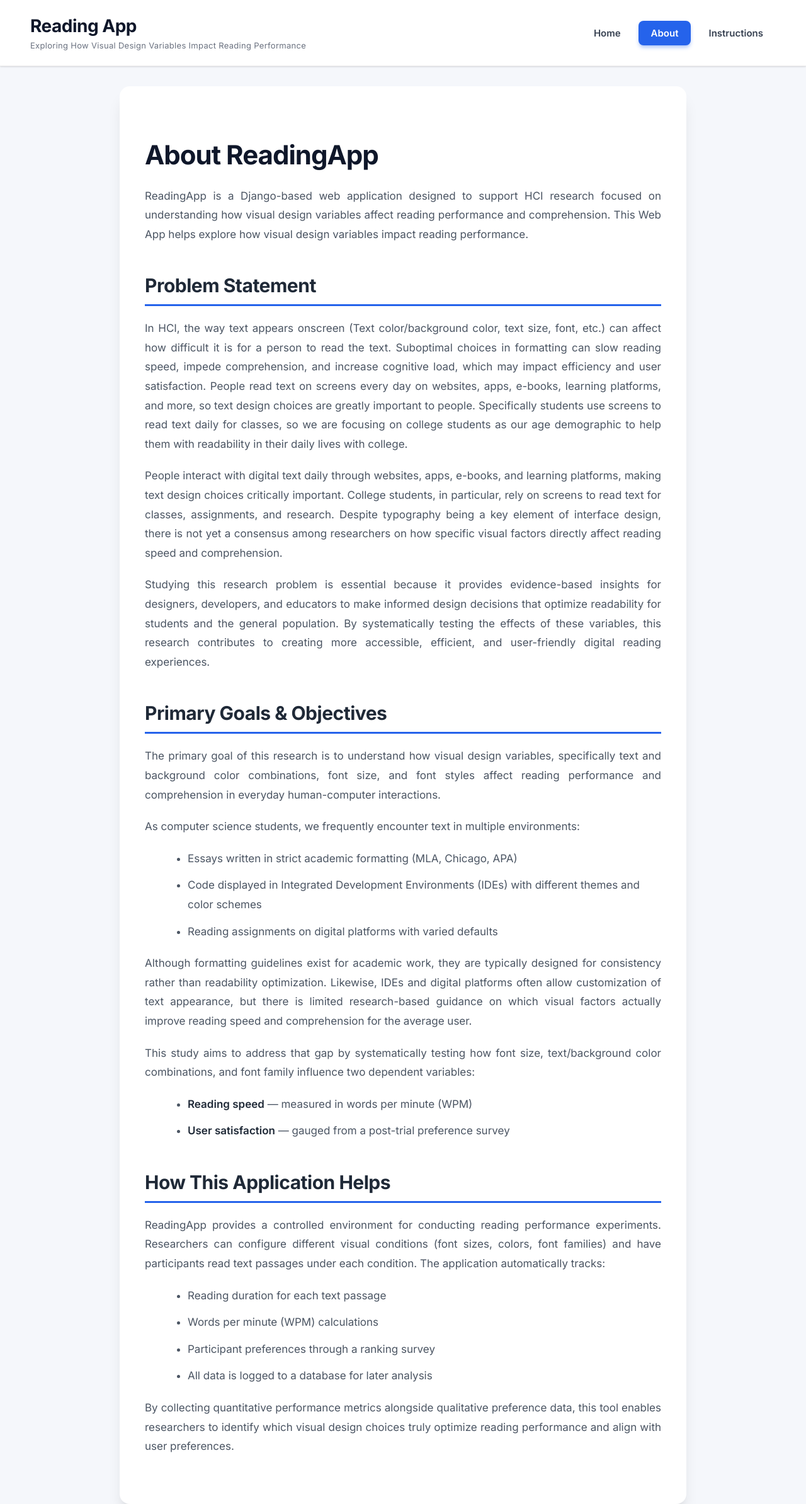
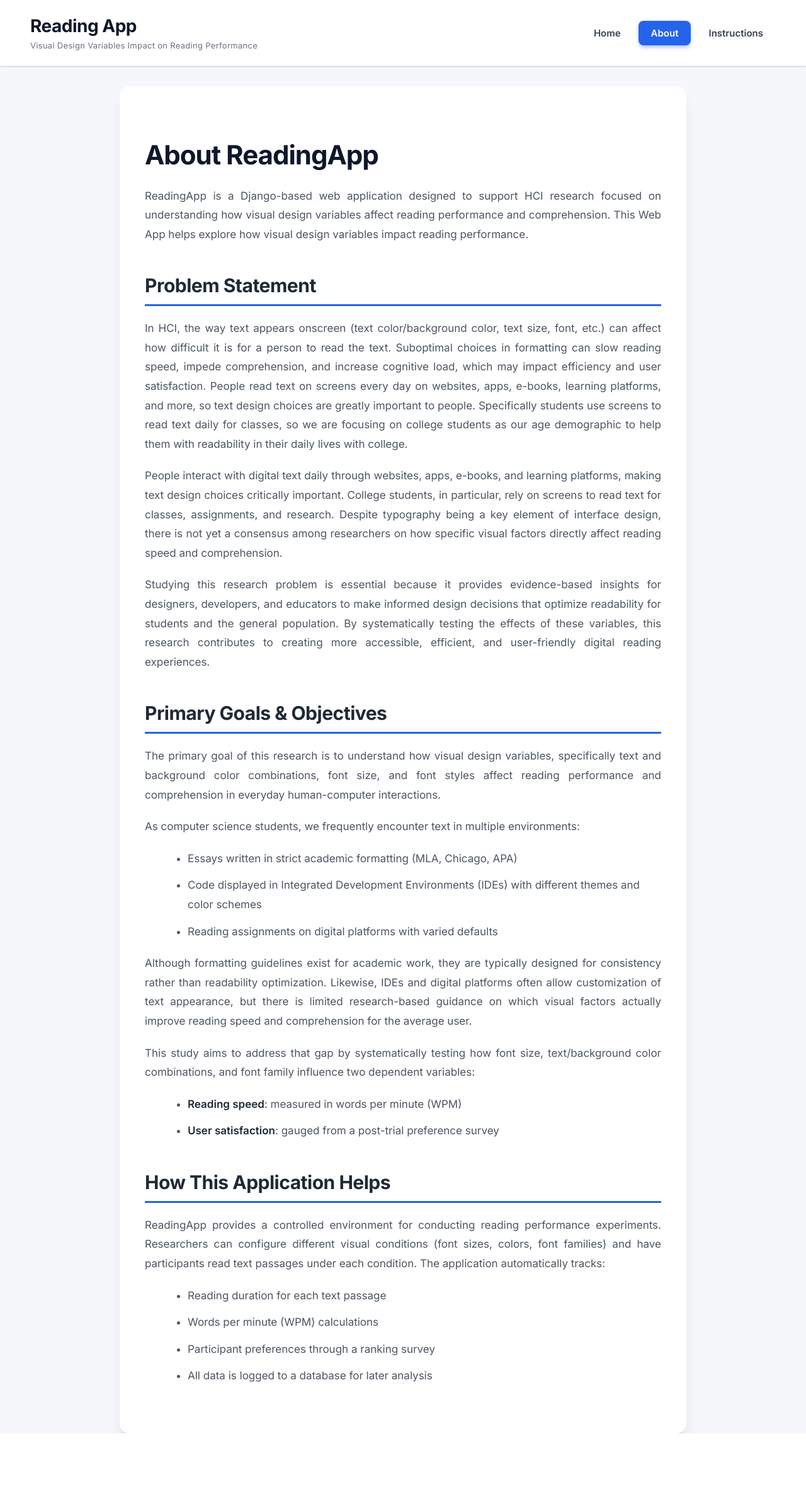
Before and after one commit to jmasih1234/ReadingApp, a Django app: page /about/ in a window 1280 px wide. Shown: the whole page at 63% size. After the commit the page ends 2276 px from the top, so only its background shows below. Run offline with Django 5.2, Linux system fonts and the light colour scheme.

Commit message:
Update subtitle text to be consistent across all pages

```diff
--- a/ReadingApp/appsetup/templates/appsetup/about.html
+++ b/ReadingApp/appsetup/templates/appsetup/about.html
@@ -123,7 +123,7 @@
   <header class="header-section">
     <div class="title-area">
       <h1>Reading App</h1>
-      <p>Exploring How Visual Design Variables Impact Reading Performance</p>
+      <p>Visual Design Variables Impact on Reading Performance</p>
     </div>
     <nav class="nav-bar">
       <a href="{% url 'home' %}">Home</a>
@@ -141,7 +141,7 @@
     <h2>Problem Statement</h2>
 
     <p>
-      In HCI, the way text appears onscreen (Text color/background color, text size, font, etc.) can affect how difficult it is for a person to read the text. Suboptimal choices in formatting can slow reading speed, impede comprehension, and increase cognitive load, which may impact efficiency and user satisfaction. People read text on screens every day on websites, apps, e-books, learning platforms, and more, so text design choices are greatly important to people. Specifically students use screens to read text daily for classes, so we are focusing on college students as our age demographic to help them with readability in their daily lives with college.
+      In HCI, the way text appears onscreen (text color/background color, text size, font, etc.) can affect how difficult it is for a person to read the text. Suboptimal choices in formatting can slow reading speed, impede comprehension, and increase cognitive load, which may impact efficiency and user satisfaction. People read text on screens every day on websites, apps, e-books, learning platforms, and more, so text design choices are greatly important to people. Specifically students use screens to read text daily for classes, so we are focusing on college students as our age demographic to help them with readability in their daily lives with college.
     </p>
 
     <p>
@@ -175,8 +175,8 @@
       This study aims to address that gap by systematically testing how font size, text/background color combinations, and font family influence two dependent variables:
     </p>
     <ul>
-      <li><strong>Reading speed</strong> — measured in words per minute (WPM)</li>
-      <li><strong>User satisfaction</strong> — gauged from a post-trial preference survey</li>
+      <li><strong>Reading speed</strong>: measured in words per minute (WPM)</li>
+      <li><strong>User satisfaction</strong>: gauged from a post-trial preference survey</li>
     </ul>
 
     <h2>How This Application Helps</h2>
@@ -191,9 +191,6 @@
       <li>All data is logged to a database for later analysis</li>
     </ul>
 
-    <p>
-      By collecting quantitative performance metrics alongside qualitative preference data, this tool enables researchers to identify which visual design choices truly optimize reading performance and align with user preferences.
-    </p>
   </div>
 </body>
 </html>
--- a/ReadingApp/appsetup/templates/appsetup/instructions.html
+++ b/ReadingApp/appsetup/templates/appsetup/instructions.html
@@ -164,7 +164,7 @@
   <header class="header-section">
     <div class="title-area">
       <h1>Reading App</h1>
-      <p>Exploring How Visual Design Variables Impact Reading Performance</p>
+      <p>Visual Design Variables Impact on Reading Performance</p>
     </div>
     <nav class="nav-bar">
       <a href="{% url 'home' %}">Home</a>
```
